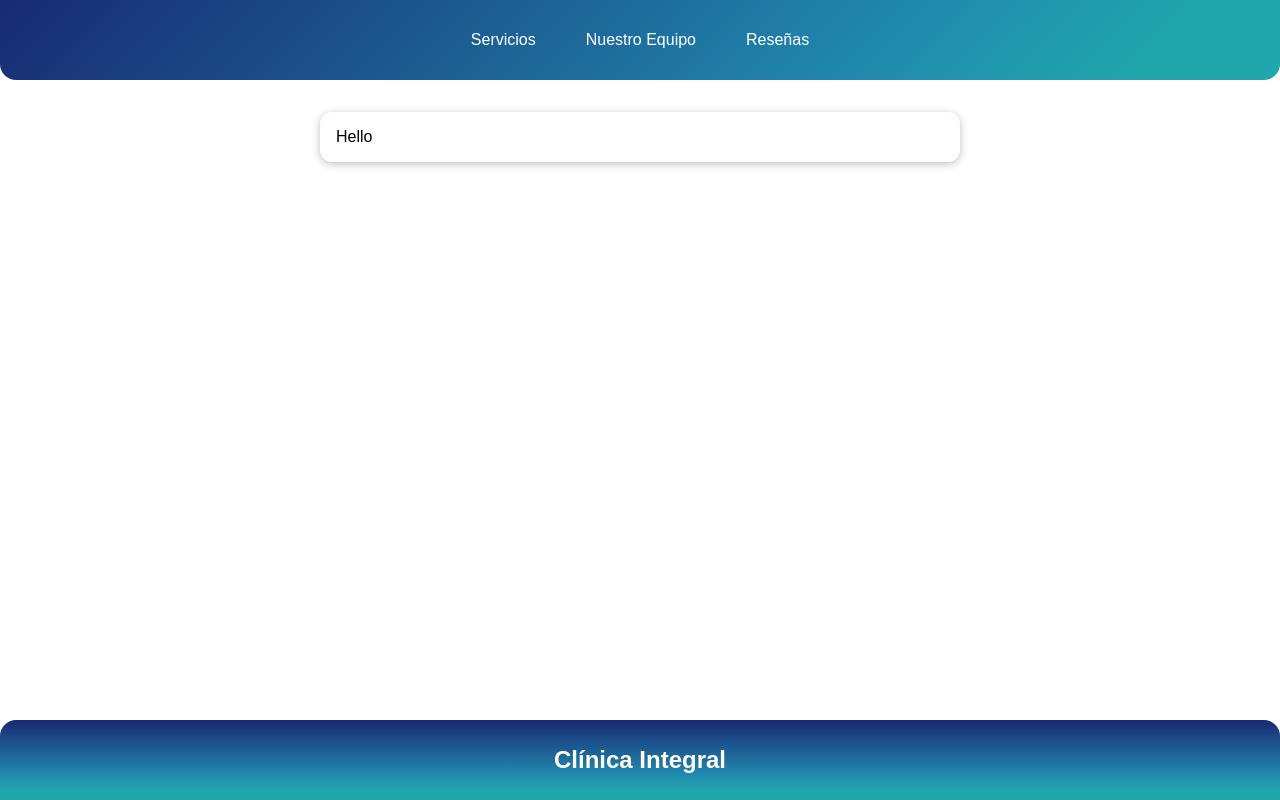
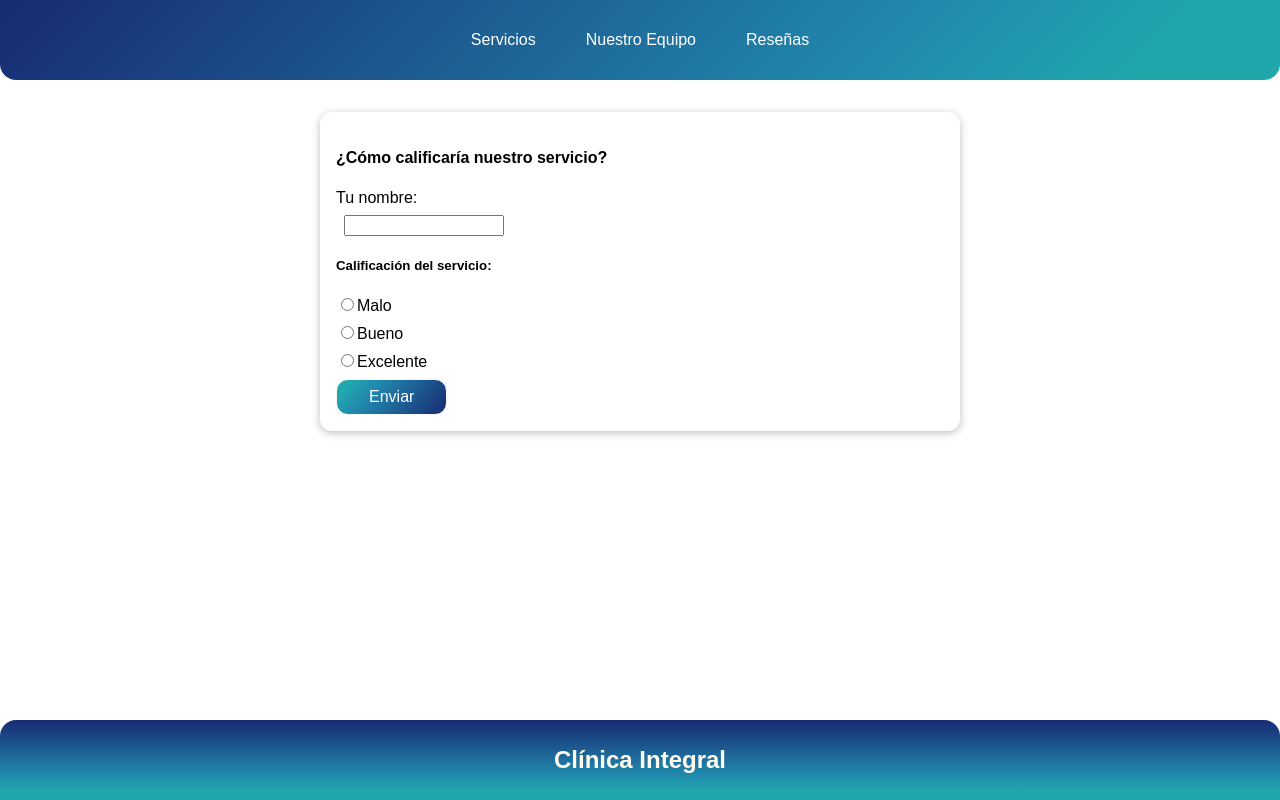
Before and after one commit to castrosanabriajohn/clinic, a Vue app: page /reviews in a window 1280 px wide. Built offline with nearby package versions, Linux system fonts and the light colour scheme.

Commit message:
Add review form

```diff
--- a/src/components/common/BaseButton.vue
+++ b/src/components/common/BaseButton.vue
@@ -7,8 +7,14 @@
 <style scoped>
 button {
   font: inherit;
-  border: 1px solid #360032;
-  background-color: #360032;
+  border-radius: 12px;
+  border: 1px solid whitesmoke;
+  background-image: linear-gradient(
+    309deg,
+    rgb(24, 42, 115) 0%,
+    rgb(33, 138, 174) 69%,
+    rgb(32, 167, 172) 89%
+  );
   color: white;
   padding: 0.5rem 2rem;
   cursor: pointer;
--- a/src/components/reviews/AddReview.vue
+++ b/src/components/reviews/AddReview.vue
@@ -1,15 +1,111 @@
 <template>
   <section>
-    <base-card>Hello</base-card>
+    <base-card>
+      <h4>¿Cómo calificaría nuestro servicio?</h4>
+      <form @submit.prevent="handleSubmit">
+        <div class="form-control">
+          <label for="name">Tu nombre:</label>
+          <input type="text" id="name" v-model.trim="name" />
+        </div>
+        <h5>Calificación del servicio:</h5>
+        <div class="form-control">
+          <input
+            type="radio"
+            name="rating"
+            v-model="rating"
+            id="rating-poor"
+            value="poor"
+          />
+          <label for="rating-poor">Malo</label>
+        </div>
+        <div class="form-control">
+          <input
+            type="radio"
+            name="rating"
+            v-model="rating"
+            id="rating-good"
+            value="good"
+          />
+          <label for="rating-good">Bueno</label>
+        </div>
+        <div class="form-control">
+          <input
+            type="radio"
+            name="rating"
+            v-model="rating"
+            id="rating-excellent"
+            value="excellent"
+          />
+          <label for="rating-excellent">Excelente</label>
+        </div>
+        <p v-if="invalid">
+          Uno o más de los campos son invalidos, por favor revisa los datos.
+        </p>
+        <p v-if="error">{{ error }}</p>
+        <div>
+          <base-button>Enviar</base-button>
+        </div>
+      </form>
+    </base-card>
   </section>
 </template>
 
 <script>
 import BaseCard from '../common/BaseCard.vue';
+import BaseButton from '../common/BaseButton.vue';
 export default {
   data() {
-    return {};
+    return {
+      name: '',
+      rating: null,
+      invalid: false,
+      error: null,
+    };
   },
-  components: { BaseCard },
+  methods: {
+    handleSubmit() {
+      if (this.name === '' || !this.rating) {
+        this.invalid = true;
+        return;
+      }
+      this.invalid = false;
+      fetch('https://vue-http-demo-86a34-default-rtdb.firebaseio.com/surveys', {
+        method: 'POST',
+        headers: { 'Content-Type': 'application/json' },
+        body: JSON.stringify({
+          name: this.name,
+          rating: this.rating,
+        }),
+      })
+        .then((response) => {
+          if (!response.ok) throw new Error('Algo salió mal!');
+        })
+        .catch((error) => {
+          console.log(error);
+          this.error = error.message;
+        });
+      this.error = null;
+      this.name = '';
+      this.rating = null;
+    },
+  },
+  components: { BaseCard, BaseButton },
 };
 </script>
+
+<style scoped>
+.form-control {
+  margin: 0.5rem 0;
+}
+
+p {
+  color: red;
+}
+
+input[type='text'] {
+  margin-left: 0.5rem;
+  display: block;
+  max-width: 10rem;
+  margin-top: 0.5rem;
+}
+</style>
```
